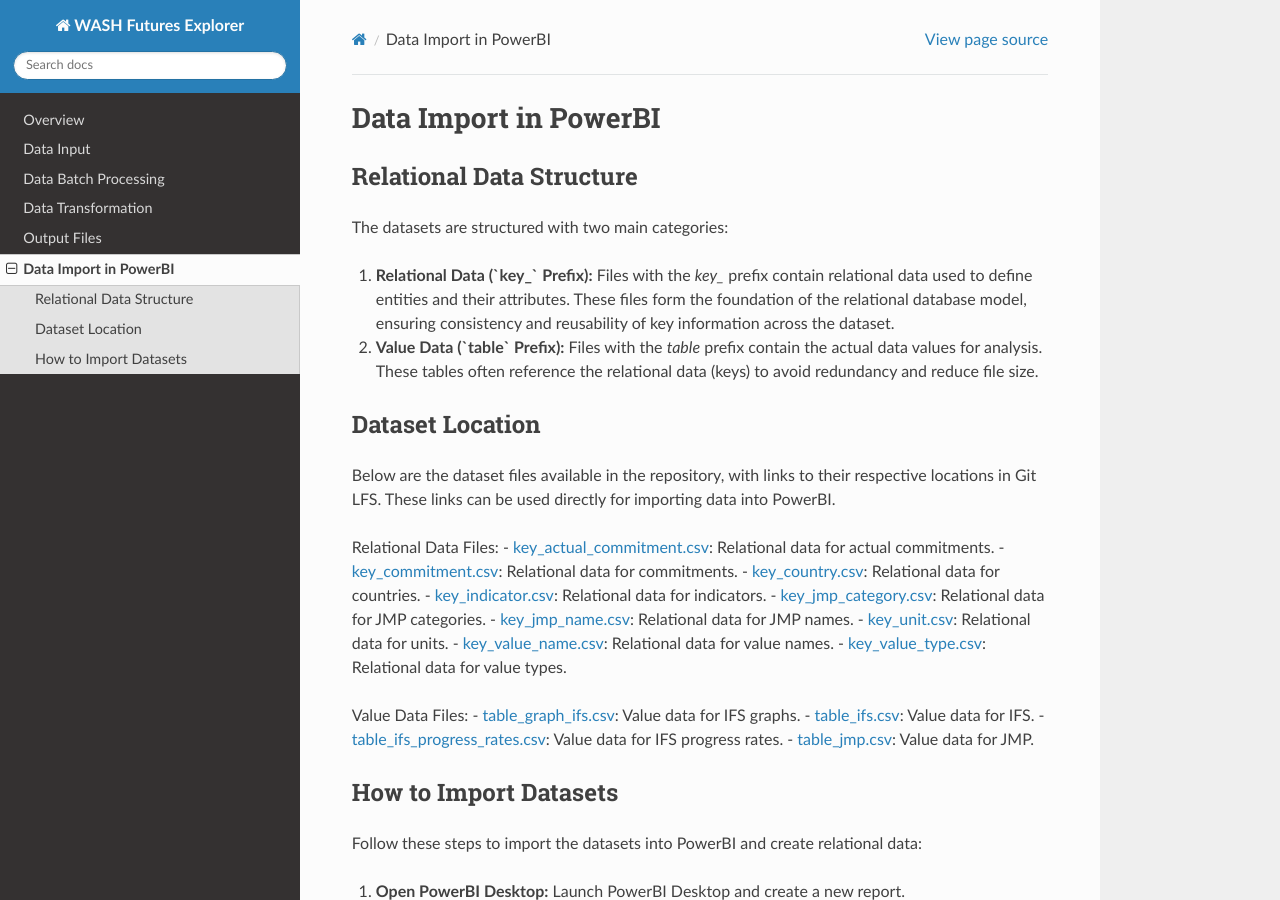
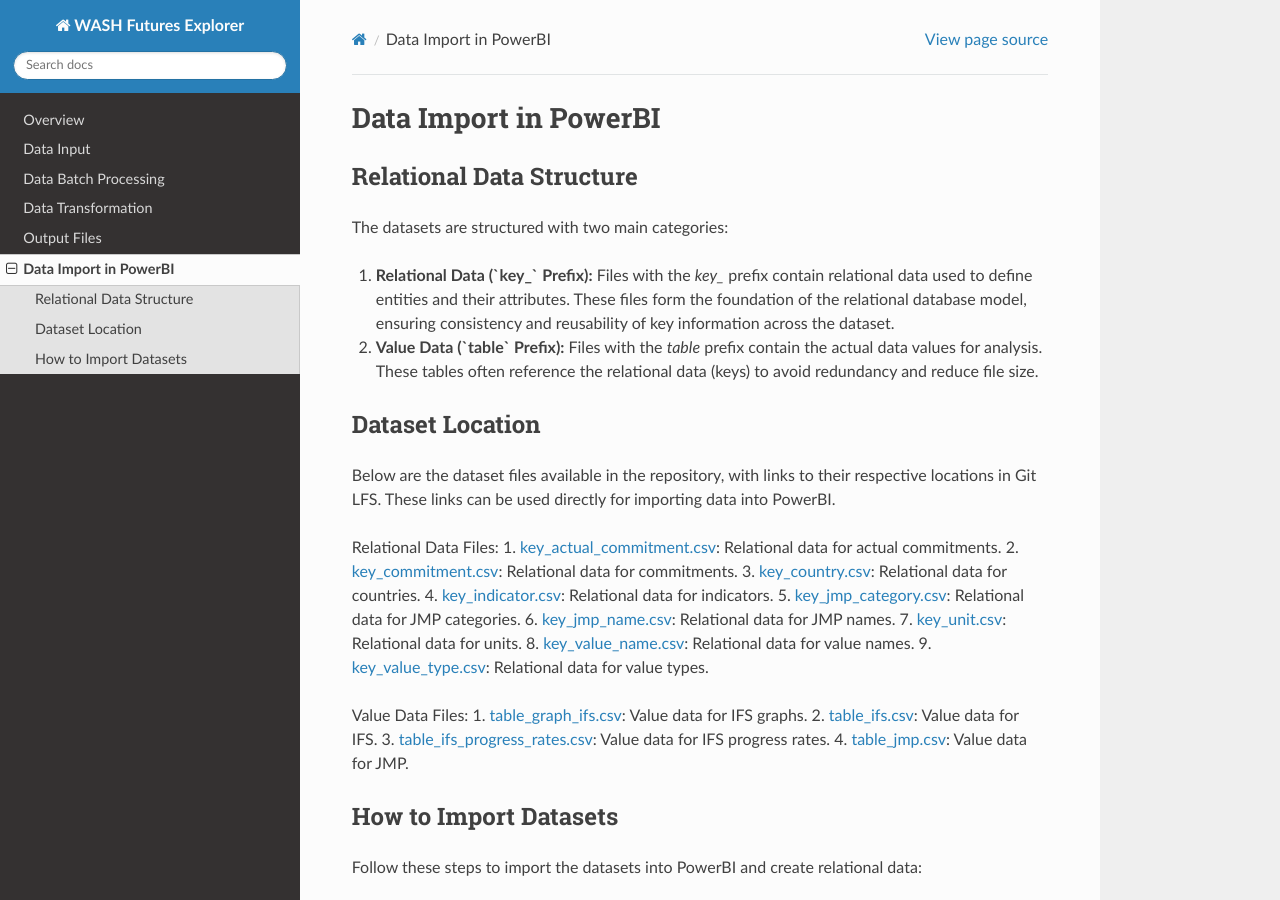
Before and after one commit to akvo/wash-futures-explorer, a Sphinx documentation site: the page built from docs/data_import.rst, in a window 1280 px wide and 900 px high. Built offline with Sphinx 7.4.7 and the Read the Docs theme 3.1.0, drawn with Linux system fonts in a browser that asks for light colours.

Commit message:
Update Data Import

```diff
--- a/docs/data_import.rst
+++ b/docs/data_import.rst
@@ -16,21 +16,21 @@
 Below are the dataset files available in the repository, with links to their respective locations in Git LFS. These links can be used directly for importing data into PowerBI.
 
 Relational Data Files:
-- `key_actual_commitment.csv`_: Relational data for actual commitments.
-- `key_commitment.csv`_: Relational data for commitments.
-- `key_country.csv`_: Relational data for countries.
-- `key_indicator.csv`_: Relational data for indicators.
-- `key_jmp_category.csv`_: Relational data for JMP categories.
-- `key_jmp_name.csv`_: Relational data for JMP names.
-- `key_unit.csv`_: Relational data for units.
-- `key_value_name.csv`_: Relational data for value names.
-- `key_value_type.csv`_: Relational data for value types.
+1. `key_actual_commitment.csv`_: Relational data for actual commitments.
+2. `key_commitment.csv`_: Relational data for commitments.
+3. `key_country.csv`_: Relational data for countries.
+4. `key_indicator.csv`_: Relational data for indicators.
+5. `key_jmp_category.csv`_: Relational data for JMP categories.
+6. `key_jmp_name.csv`_: Relational data for JMP names.
+7. `key_unit.csv`_: Relational data for units.
+8. `key_value_name.csv`_: Relational data for value names.
+9. `key_value_type.csv`_: Relational data for value types.
 
 Value Data Files:
-- `table_graph_ifs.csv`_: Value data for IFS graphs.
-- `table_ifs.csv`_: Value data for IFS.
-- `table_ifs_progress_rates.csv`_: Value data for IFS progress rates.
-- `table_jmp.csv`_: Value data for JMP.
+1. `table_graph_ifs.csv`_: Value data for IFS graphs.
+2. `table_ifs.csv`_: Value data for IFS.
+3. `table_ifs_progress_rates.csv`_: Value data for IFS progress rates.
+4. `table_jmp.csv`_: Value data for JMP.
 
 .. _key_actual_commitment.csv: https://media.githubusercontent.com/media/akvo/wash-futures-explorer/refs/heads/main/output_data/key_actual_commitment.csv
 .. _key_commitment.csv: https://media.githubusercontent.com/media/akvo/wash-futures-explorer/refs/heads/main/output_data/key_commitment.csv
```
